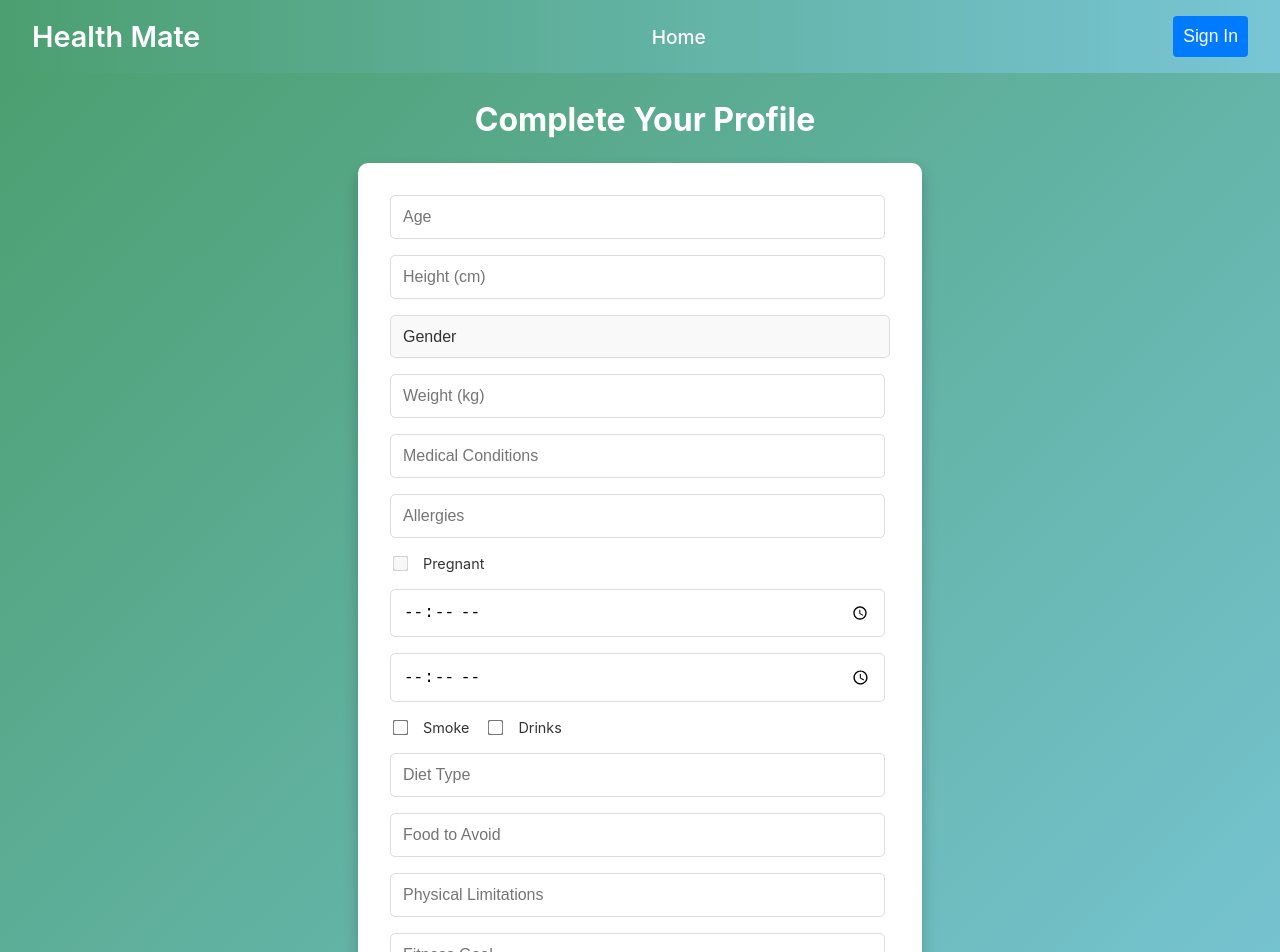
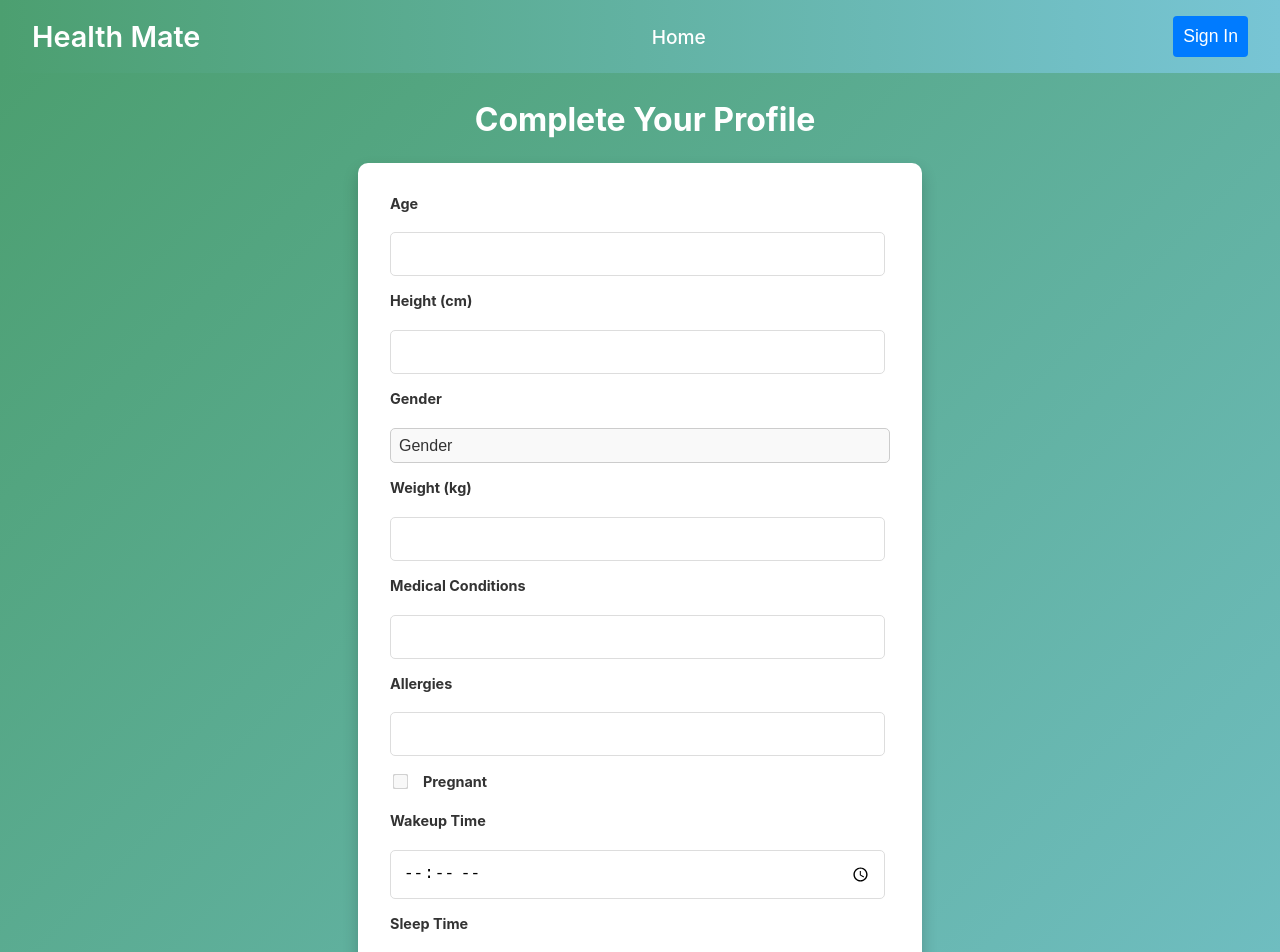
Before and after one commit to Venkat-Kancherla-1/AIHealthCare, a React (Create React App) app in the folder frontend/: page /complete-profile in a window 1280 px wide. Shown: the top 952 px of the page. Built offline with nearby package versions, Linux system fonts and the light colour scheme; no server answers.

Commit message:
Small changes

```diff
--- a/frontend/public/index.html
+++ b/frontend/public/index.html
@@ -2,14 +2,14 @@
 <html lang="en">
   <head>
     <meta charset="utf-8" />
-    <link rel="icon" href="%PUBLIC_URL%/favicon.ico" />
+    <link rel="icon" href="%PUBLIC_URL%/logo.png" />
     <meta name="viewport" content="width=device-width, initial-scale=1" />
     <meta name="theme-color" content="#000000" />
     <meta
       name="description"
       content="Web site created using create-react-app"
     />
-    <link rel="apple-touch-icon" href="%PUBLIC_URL%/logo192.png" />
+    <link rel="apple-touch-icon" href="%PUBLIC_URL%/logo.png" />
     <!--
       manifest.json provides metadata used when your web app is installed on a
       user's mobile device or desktop. See https://developers.google.com/web/fundamentals/web-app-manifest/
@@ -24,7 +24,7 @@
       work correctly both with client-side routing and a non-root public URL.
       Learn how to configure a non-root public URL by running `npm run build`.
     -->
-    <title>React App</title>
+    <title>Health Mate</title>
   </head>
   <body>
     <noscript>You need to enable JavaScript to run this app.</noscript>
--- a/frontend/src/pages/CompleteProfile.js
+++ b/frontend/src/pages/CompleteProfile.js
@@ -88,22 +88,35 @@ function CompleteProfile() {
     <div className="complete-profile-container">
       <h2>Complete Your Profile</h2>
       <form className="complete-profile-form" onSubmit={handleSubmit}>
-        <input type="number" name="age" value={formData.age || ''} placeholder="Age" onChange={handleChange} required />
-        <input type="number" name="height" value={formData.height || ''} placeholder="Height (cm)" onChange={handleChange} required />
-        <select name="gender" value={formData.gender || ''} onChange={handleGenderChange} required>
+      <label htmlFor="age">Age</label>
+      <input type="number" id="age" name="age" value={formData.age || ''} onChange={handleChange} required />
+
+      <label htmlFor="height">Height (cm)</label>
+      <input type="number" id="height" name="height" value={formData.height || ''} onChange={handleChange} required />
+
+      <label htmlFor="gender">Gender</label>
+      <select id="gender" name="gender" value={formData.gender || ''} onChange={handleGenderChange} required>
         <option value="" disabled>Gender</option>
         <option value="male">Male</option>
         <option value="female">Female</option>
         <option value="other">Other</option>
         <option value="prefer_not_to_say">Prefer not to say</option>
       </select>
-        <input type="number" name="weight" value={formData.weight || ''} placeholder="Weight (kg)" onChange={handleChange} required />
-        <input type="text" name="medicalConditions" value={formData.medicalConditions || ''} placeholder="Medical Conditions" onChange={handleChange} />
-        <input type="text" name="allergies" value={formData.allergies || ''} placeholder="Allergies" onChange={handleChange} />
+
+      <label htmlFor="weight">Weight (kg)</label>
+      <input type="number" id="weight" name="weight" value={formData.weight || ''} onChange={handleChange} required />
+
+      <label htmlFor="medicalConditions">Medical Conditions</label>
+      <input type="text" id="medicalConditions" name="medicalConditions" value={formData.medicalConditions || ''} onChange={handleChange} />
+
+      <label htmlFor="allergies">Allergies</label>
+      <input type="text" id="allergies" name="allergies" value={formData.allergies || ''} onChange={handleChange} />
+
       <div className="lifestyle-options">
-          <label className="pregnant-label">
+        <label htmlFor="pregnant" className="pregnant-label">
           <input
             type="checkbox"
+            id="pregnant"
             name="pregnant"
             checked={formData.pregnant}
             onChange={handleChange}
@@ -111,22 +124,37 @@ function CompleteProfile() {
           /> Pregnant
         </label>
       </div>
-        <input type="time" name="wakeup" value={formData.wakeup || ''} placeholder="Wakeup Time" onChange={handleChange} />
-        <input type="time" name="sleep" value={formData.sleep || ''} placeholder="Sleep Time" onChange={handleChange} />
+
+      <label htmlFor="wakeup">Wakeup Time</label>
+      <input type="time" id="wakeup" name="wakeup" value={formData.wakeup || ''} onChange={handleChange} />
+
+      <label htmlFor="sleep">Sleep Time</label>
+      <input type="time" id="sleep" name="sleep" value={formData.sleep || ''} onChange={handleChange} />
+
       <div className="lifestyle-options">
-          <label>
-            <input type="checkbox" name="smoke" checked={formData.smoke} onChange={handleChange} /> Smoke
+        <label htmlFor="smoke">
+          <input type="checkbox" id="smoke" name="smoke" checked={formData.smoke} onChange={handleChange} /> Smoke
         </label>
-          <label>
-            <input type="checkbox" name="drinks" checked={formData.drinks} onChange={handleChange} /> Drinks
+        <label htmlFor="drinks">
+          <input type="checkbox" id="drinks" name="drinks" checked={formData.drinks} onChange={handleChange} /> Drinks
         </label>
       </div>
-        <input type="text" name="diet" value={formData.diet || ''} placeholder="Diet Type" onChange={handleChange} />
-        <input type="text" name="foodToAvoid" value={formData.foodToAvoid || ''} placeholder="Food to Avoid" onChange={handleChange} />
-        <input type="text" name="physicalLimitations" value={formData.physicalLimitations || ''} placeholder="Physical Limitations" onChange={handleChange} />
-        <input type="text" name="fitnessGoal" value={formData.fitnessGoal || ''} placeholder="Fitness Goal" onChange={handleChange} />
+
+      <label htmlFor="diet">Diet Type</label>
+      <input type="text" id="diet" name="diet" value={formData.diet || ''} onChange={handleChange} />
+
+      <label htmlFor="foodToAvoid">Food to Avoid</label>
+      <input type="text" id="foodToAvoid" name="foodToAvoid" value={formData.foodToAvoid || ''} onChange={handleChange} />
+
+      <label htmlFor="physicalLimitations">Physical Limitations</label>
+      <input type="text" id="physicalLimitations" name="physicalLimitations" value={formData.physicalLimitations || ''} onChange={handleChange} />
+
+      <label htmlFor="fitnessGoal">Fitness Goal</label>
+      <input type="text" id="fitnessGoal" name="fitnessGoal" value={formData.fitnessGoal || ''} onChange={handleChange} />
+
       <button type="submit">Submit</button>
     </form>
+
     </div>
   );
 }
--- a/frontend/src/pages/SignIn.js
+++ b/frontend/src/pages/SignIn.js
@@ -1,6 +1,6 @@
 // src/pages/SignIn.js
 import React, { useState } from 'react';
-import { useNavigate } from 'react-router-dom';
+import { useNavigate, Link } from 'react-router-dom';
 import './styles/SignIn.css';
 
 function SignIn() {
@@ -92,6 +92,9 @@ function SignIn() {
         />
         <button type="submit">Sign In</button>
       </form>
+      <p>
+        Doesn't have an account? <Link to="/signup">Sign Up</Link>
+      </p>
     </div>
   );
 }
--- a/frontend/src/pages/SignUp.js
+++ b/frontend/src/pages/SignUp.js
@@ -1,6 +1,6 @@
 // src/pages/SignUp.js
 import React, { useState } from 'react';
-import { useNavigate } from 'react-router-dom';
+import { useNavigate, Link } from 'react-router-dom';
 import './styles/SignUp.css';
 
 function SignUp() {
@@ -105,6 +105,9 @@ function SignUp() {
         />
         <button type="submit">Sign Up</button>
       </form>
+      <p>
+        Already have an account? <Link to="/signin">Sign In</Link>
+      </p>
     </div>
   );
 }
--- a/frontend/src/pages/styles/CompleteProfile.css
+++ b/frontend/src/pages/styles/CompleteProfile.css
@@ -94,3 +94,32 @@
 .complete-profile-form button:hover {
   background: #2575fc;
 }
+
+.complete-profile-form {
+  display: flex;
+  flex-direction: column;
+  gap: 1rem;
+}
+
+.complete-profile-form label {
+  font-weight: bold;
+  margin-bottom: 0.3rem;
+}
+
+.complete-profile-form input,
+.complete-profile-form select {
+  padding: 0.5rem;
+  font-size: 1rem;
+  border: 1px solid #ccc;
+  border-radius: 5px;
+}
+
+.complete-profile-form input[type="checkbox"] {
+  margin-right: 0.5rem;
+}
+
+.lifestyle-options label {
+  display: flex;
+  align-items: center;
+  gap: 0.5rem;
+}
--- a/frontend/src/pages/styles/SignIn.css
+++ b/frontend/src/pages/styles/SignIn.css
@@ -2,7 +2,7 @@
     display: flex;
     flex-direction: column;
     align-items: center;
-    justify-content: center;
+    padding-top: 1rem;
     min-height: 100vh;
     background: linear-gradient(135deg, #4c9f70, #78c5d5);
     color: #333;
--- a/frontend/src/pages/styles/SignUp.css
+++ b/frontend/src/pages/styles/SignUp.css
@@ -2,7 +2,7 @@
     display: flex;
     flex-direction: column;
     align-items: center;
-    justify-content: center;
+    padding-top: 1rem;
     min-height: 100vh;
     background: linear-gradient(135deg, #4c9f70, #78c5d5);
     color: #333;
```
Also changed, not shown: frontend/src/App.js (+28 -9 lines), frontend/src/pages/CaloryIntakeCalculator.js (deleted, +0 -7 lines), frontend/public/logo.png (added). Lines whose indentation alone changed are shown as unchanged.
